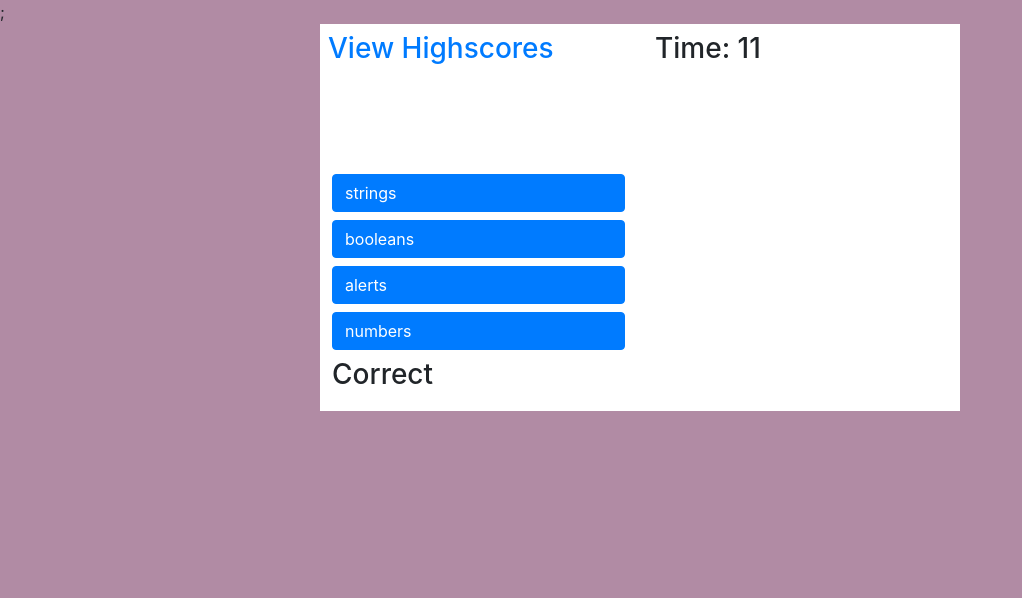
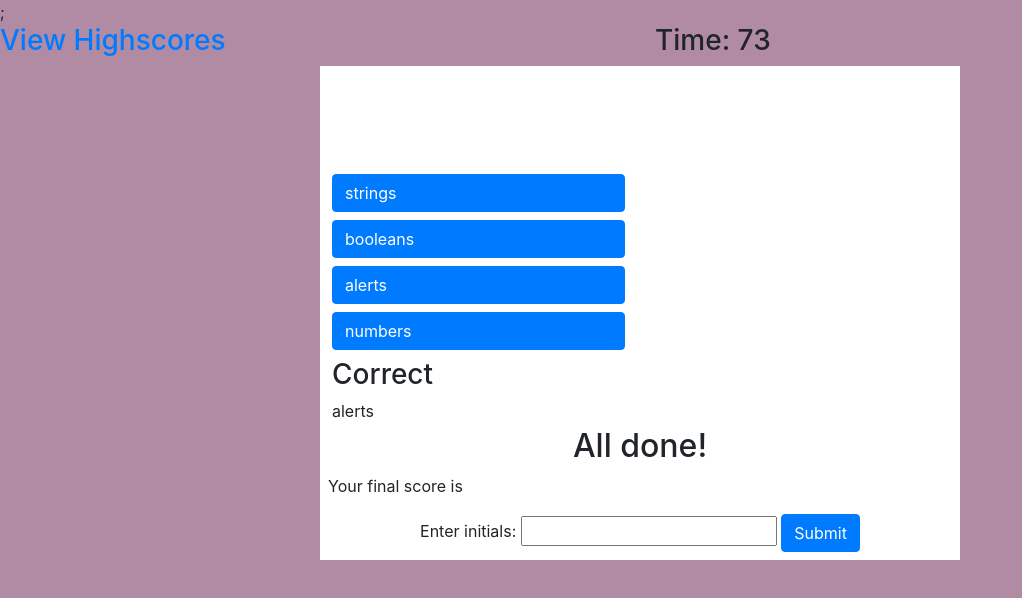
Before and after one commit to cbush2014/Homework-04-Web-APIs, a plain HTML site: page index.html in a window 1280 px wide. Both pictures are taken after a click on the button "Start Quiz". Shown: the whole page, without its empty margins (0-1022 px from the left). Drawn offline with nearby package versions, Linux system fonts and the light colour scheme.

Commit message:
update many things

```diff
--- a/index.html
+++ b/index.html
@@ -21,7 +21,6 @@
 
 <body style="background-color: rgba(100, 25, 75, 0.5);">;
 
-    <div class="container bg-white w-50 p-2">
     <div class="row">
         <div class="col-sm-6 text-left d-flex justify-content-start">
             <h3 id="highscores"><a href="#" class="" style="text-decoration: none;">View Highscores</a></h3>
@@ -30,6 +29,7 @@
             <h3 id="timer">Time: 0</h3>
         </div>
     </div>
+    <div class="container bg-white w-50 p-2">
         <section id="startQuiz" class="text-center">
 
             <div class="row">
@@ -78,10 +78,28 @@
             <div class="row p-1">
                 <div class="col-6" id="result">
                     <h3>Correct</h3>
-                    <div class="d-none" id="qAnswer"></div>
+                    <div  id="qAnswer">sdsdsdfsdf</div>
                 </div>
             </div>
         </section>
+        <section id="finalScore">
+            <div class="row">
+                <br>
+                <div class="col-12 text-center">
+                    <h2>All done!</h2>
+                    <p id="msgScore" class="text-justify">Your final score is     </p>
+                </div>
+            </div>
+            <div class="row">
+                <div class="col-12 text-center">
+                    <label for="YourInitials">Enter initials:</label>
+                    <input type="text" name="YourInitials" id="xInitials">
+                    <button type="submit" class="btn btn-primary btn-sml" id="submitBtn">Submit</button>
+                </div>
+            </div>
+        </section>
+
+
     </div>
 
     <!-- Optional JavaScript -->
--- a/script.js
+++ b/script.js
@@ -1,5 +1,5 @@
 var timeEl = document.getElementById("timer");
-var secondsLeft = 13;
+var secondsLeft = 75;
 
 var qTitle = document.getElementById("qTitle");
 var c1El = document.getElementById("btnA1");
@@ -8,49 +8,40 @@ var c3El = document.getElementById("btnA3");
 var c4El = document.getElementById("btnA4");
 var ansEl = document.getElementById("qAnswer");
 
-function loadQuestion(){
+function loadQuestion(idx) {
 
-  var title = questions[0].title;
-  var choice1 = questions[0].choices[0];
-  var choice2 = questions[0].choices[1];
-  var choice3 = questions[0].choices[2];
-  var choice4 = questions[0].choices[3];
-  var answer =  questions[0].answer;
-  alert("|"+title+ " / "+answer+"|");
-  // console.log(questions[0].title);
-  // console.log(questions[0].choices[0]);
-  // console.log(questions[0].choices[1]);
-  // console.log(questions[0].choices[2]);
-  // console.log(questions[0].choices[3]);
-  // console.log(questions[0].answer);
-  //  qTitle.textContent = questions[0].title;
-  // c1El.textContent = questions[0].choices[0];
-  // c2El.textContent = questions[0].choices[1];
-  // c3El.textContent = questions[0].choices[2];
-  // c4El.textContent = questions[0].choices[3];
+  var title = questions[idx].title;
+  var choice1 = questions[idx].choices[0];
+  var choice2 = questions[idx].choices[1];
+  var choice3 = questions[idx].choices[2];
+  var choice4 = questions[idx].choices[3];
+  var answer = questions[idx].answer;
+
   qTitle.textContent = title;
   c1El.textContent = choice1;
   c2El.textContent = choice2;
   c3El.textContent = choice3;
   c4El.textContent = choice4;
-  qAnswer.textContent= answer;
-console.log(questions);
+  qAnswer.textContent = answer;
+
 }
 
 
-
 function setTime() {
-  var timerInterval = setInterval(function() {
+  var timerInterval = setInterval(function () {
     secondsLeft--;
     // timeEl.textContent = "Time: "+ secondsLeft;
-    timeEl.textContent = "Time: "+ secondsLeft.toString().padStart(2, '0');
+    timeEl.textContent = "Time: " + secondsLeft.toString().padStart(2, '0');
 
-    if(secondsLeft === 0) {
+    if (secondsLeft === 0) {
       console.log("--- time has run out! --- clear timer")
       clearInterval(timerInterval);
-
       toggleSection();
     }
+
+    // This section of code is for taking the quiz
+
+
 
   }, 1000);
 }
@@ -58,26 +49,27 @@ function setTime() {
 
 function takeQuiz() {
 
-    //populate 1st quiz
-    loadQuestion();
+  //populate 1st quiz question
+  loadQuestion(0);
+  toggleSection();
 
-    //  start timer
+  //  start timer
   setTime();
 
 }
 
-function toggleSection(){
+function toggleSection() {
 
-  var startEl= document.getElementById("startQuiz");
+  var startEl = document.getElementById("startQuiz");
   var takeEl = document.getElementById("takeQuiz");
 
   console.log(startEl);
-  if ( startEl.style.display === "none") {
-        startEl.style.display = "block";
-        takeEl.style.display= "none";
+  if (startEl.style.display === "none") {
+    startEl.style.display = "block";
+    takeEl.style.display = "none";
   } else {
-        startEl.style.display = "none";
-        takeEl.style.display= "block";
+    startEl.style.display = "none";
+    takeEl.style.display = "block";
   }
 }
 
@@ -89,12 +81,9 @@ document.querySelector("#startBtn").onclick = function (event) {
 
   console.log('Start button fired');
 
-  if(event === null){
+  if (event === null) {
     return;
   }
-    console.log( "invoke takeQuiz function");
 
-    toggleSection();
-
-    takeQuiz();
+  takeQuiz();
 }
```
Lines whose indentation alone changed are shown as unchanged.
